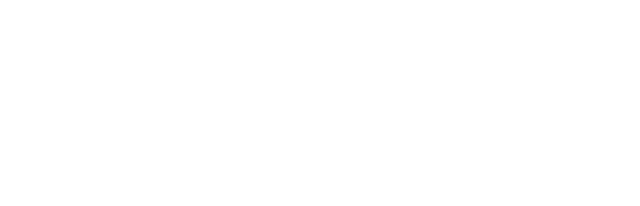
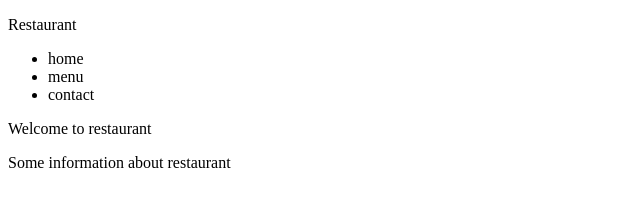
Before and after one commit to fiufiu0/restaurant-page, a plain HTML site: page index.html in a window 1280 px wide. Shown: the whole page, without its empty margins (0-640 px from the left). Drawn offline with Linux system fonts and the light colour scheme.

Commit message:
basic home tab structure

```diff
--- a/index.html
+++ b/index.html
@@ -4,27 +4,9 @@
     <meta charset="UTF-8" />
     <meta name="viewport" content="width=device-width, initial-scale=1.0" />
     <title>Document</title>
-    <script src="main.js"></script>
+    <script src="main.js" defer></script>
   </head>
   <body>
-    <div id="content">
-      <!-- <div class="header">
-        <a href="">Restaurant Name</a>
-        <ul class="links">
-          <li>Home</li>
-          <li>Menu</li>
-          <li>Contact</li>
-        </div>
-      </div>
-      <div class="main">
-        <div class="main-info">
-          <p>Welcome to Restaurant Name</p>
-          <p>Some dumb text</p>
-        </div>
-      </div>
-      <div class="footer">
-        <a href="">fiufiu0</a>
-      </div> -->
-    </div>
+    <div id="content"></div>
   </body>
 </html>
--- a/main.js
+++ b/main.js
@@ -1 +1 @@
-console.log("test");
+(()=>{"use strict";console.log("test"),function(){!function(){const e=document.getElementById("content"),t=document.createElement("div");t.classList.add("header");const n=document.createElement("p");n.classList.add("name"),n.textContent="Restaurant";const a=document.createElement("ul");a.classList.add("links");const c=document.createElement("li"),d=document.createElement("li"),o=document.createElement("li");c.textContent="home",d.textContent="menu",o.textContent="contact",t.appendChild(n),t.appendChild(a),a.append(c,d,o),e.appendChild(t)}(),console.log("home");const e=document.getElementById("content"),t=document.createElement("div"),n=document.createElement("div"),a=document.createElement("p"),c=document.createElement("p");t.classList.add("main"),n.classList.add("main-info"),a.classList.add("mainText"),c.classList.add("mainSubtext"),a.textContent="Welcome to restaurant",c.textContent="Some information about restaurant",t.appendChild(n),n.append(a,c),e.append(t)}()})();
```
